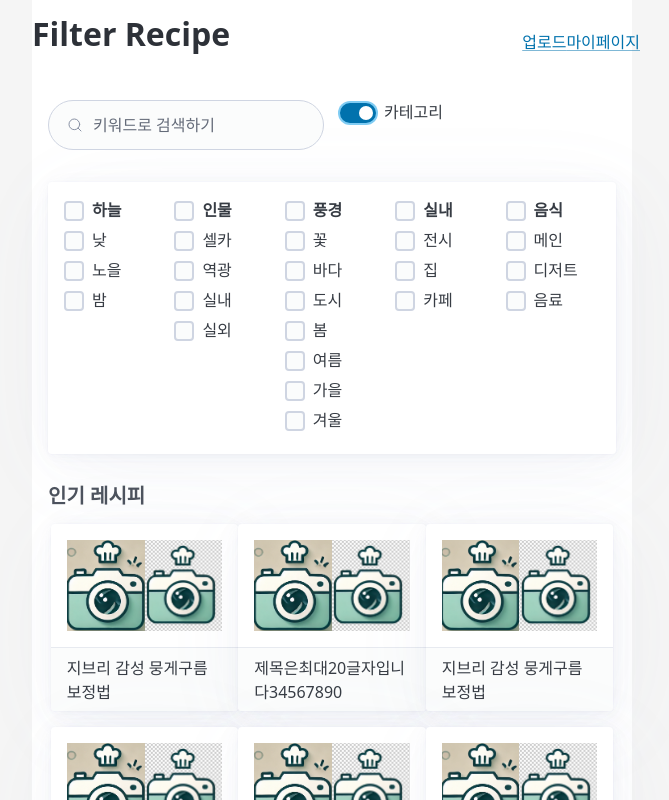
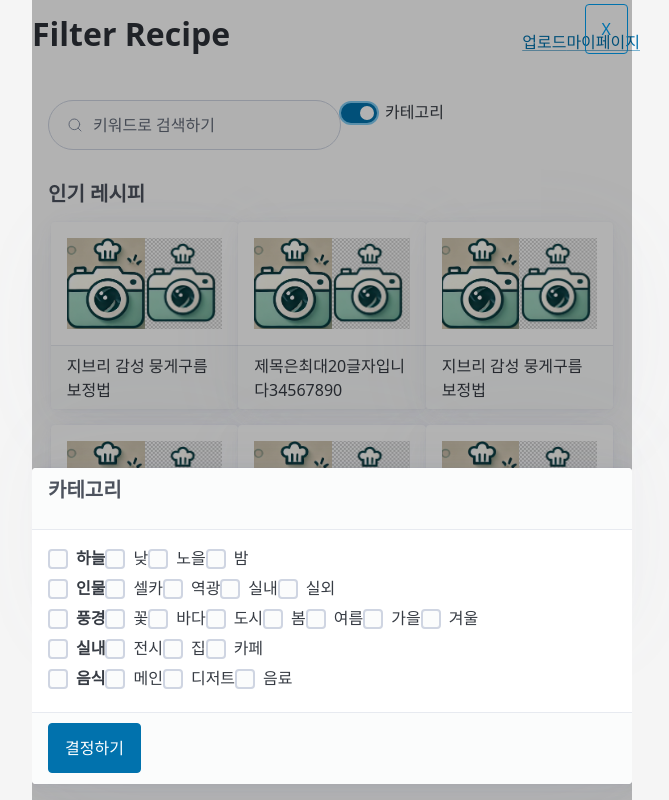
Before and after one commit to seondal/FilterRecipe, a Next.js app: page / in a window 1280 px wide. Both pictures are taken after a click on the label "카테고리". Shown: the top 800 px of the page, without its empty margins (308-977 px from the left). Built offline with nearby package versions, Linux system fonts and the light colour scheme.

Commit message:
💄 style :  모달 컴포넌트 레이아웃 정리

```diff
--- a/src/app/(main)/Category.tsx
+++ b/src/app/(main)/Category.tsx
@@ -1,10 +1,16 @@
 import { CATEGORY } from "@/constants";
 
-export default function Category() {
+interface CategoryI {
+  onClose: () => void;
+}
+export default function Category({ onClose }: CategoryI) {
   return (
-    <article className="grid">
+    <article className="">
+      <header>
+        <h4>카테고리</h4>
+      </header>
       {CATEGORY.map((main, idx) => (
-        <div key={idx}>
+        <div key={idx} className="flex">
           <label>
             <input type="checkbox" name="main" />
             <strong>{main.text}</strong>
@@ -17,6 +23,9 @@ export default function Category() {
           ))}
         </div>
       ))}
+      <footer>
+        <button onClick={onClose}>결정하기</button>
+      </footer>
     </article>
   );
 }
--- a/src/app/(main)/page.tsx
+++ b/src/app/(main)/page.tsx
@@ -4,27 +4,26 @@ import { useState } from "react";
 import Category from "./Category";
 import { useSearchParams } from "next/navigation";
 import Feed from "./Feed";
+import Modal from "@/components/Modal";
 
 export default function Page() {
   const searchParams = useSearchParams();
   const keyword = searchParams.get("search");
 
-  const [searchActive, setSearchActive] = useState(false);
   const [categoryActive, setCategoryActive] = useState(false);
+
+  function onClose() {
+    setCategoryActive(false);
+  }
 
   return (
     <>
-      <fieldset className="grid">
+      <fieldset className="flex">
         <form>
           <input
             name="search"
             type="search"
             placeholder="키워드로 검색하기"
-            onFocus={() => {
-              setCategoryActive(false);
-              setSearchActive(true);
-            }}
-            onBlur={() => setSearchActive(false)}
             defaultValue={keyword ?? ""}
           />
         </form>
@@ -39,7 +38,11 @@ export default function Page() {
           카테고리
         </label>
       </fieldset>
-      {categoryActive && <Category />}
+      {categoryActive && (
+        <Modal onClose={onClose} layout="bottom">
+          <Category onClose={onClose} />
+        </Modal>
+      )}
       {keyword ? <h4>{keyword} 검색 결과</h4> : <Feed />}
     </>
   );
--- a/src/components/Modal.tsx
+++ b/src/components/Modal.tsx
@@ -10,7 +10,10 @@ interface ModalI {
 
 const StyleByLayout: Record<LayoutT, React.CSSProperties> = {
   center: { alignItems: "center", padding: "4rem", justifyContent: "center" },
-  bottom: { alignItems: "end", padding: "4rem 0rem" },
+  bottom: {
+    alignItems: "end",
+    padding: "0rem",
+  },
 } as const;
 
 const Modal = ({ onClose, children, layout = "center" }: ModalI) => {
@@ -19,10 +22,10 @@ const Modal = ({ onClose, children, layout = "center" }: ModalI) => {
       className="z-40 fixed max-w-mobile inset-0 m-auto bg-black bg-opacity-30 flex overflow-hidden"
       style={StyleByLayout[layout]}
       onClick={onClose}>
-      <button className="absolute top-1 right-1" onClick={onClose}>
+      <button className="absolute top-1 right-1 outline" onClick={onClose}>
         X
       </button>
-      <div className="z-50" onClick={(e) => e.stopPropagation()}>
+      <div className="z-50 w-full" onClick={(e) => e.stopPropagation()}>
         {children}
       </div>
     </div>
```
